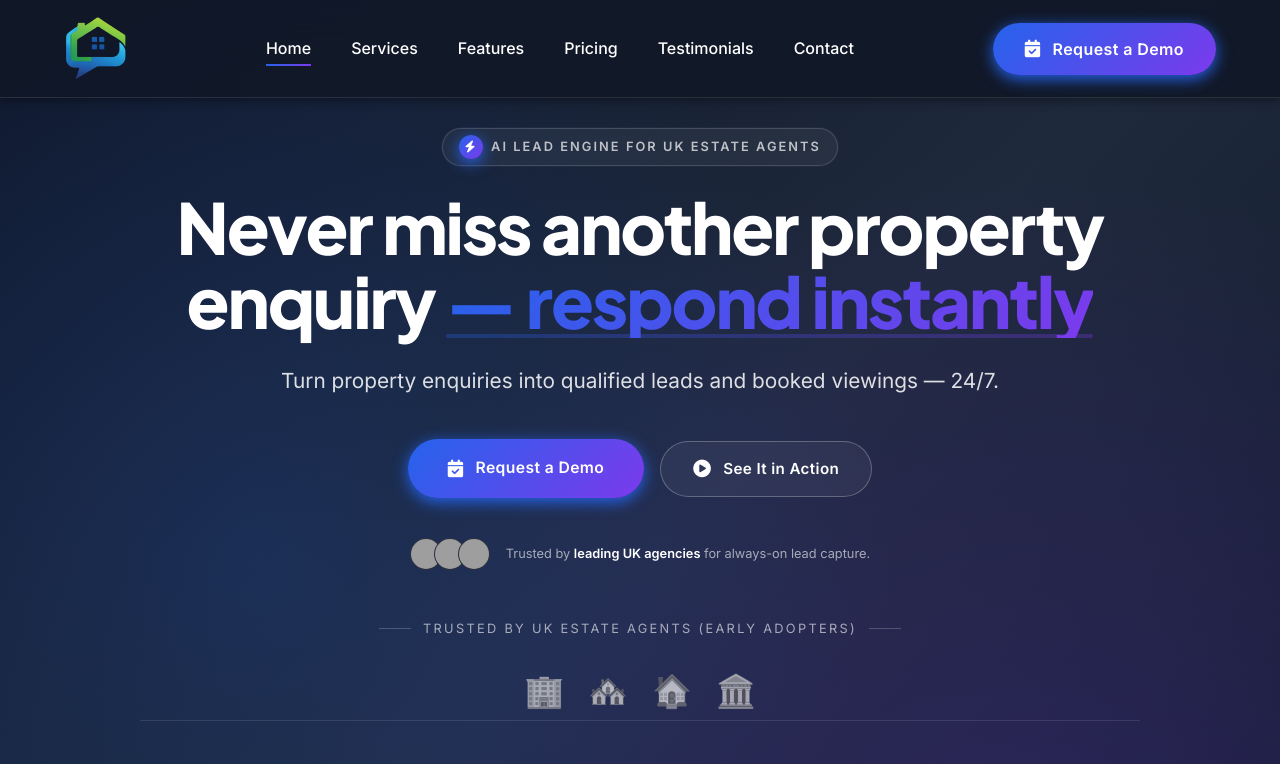
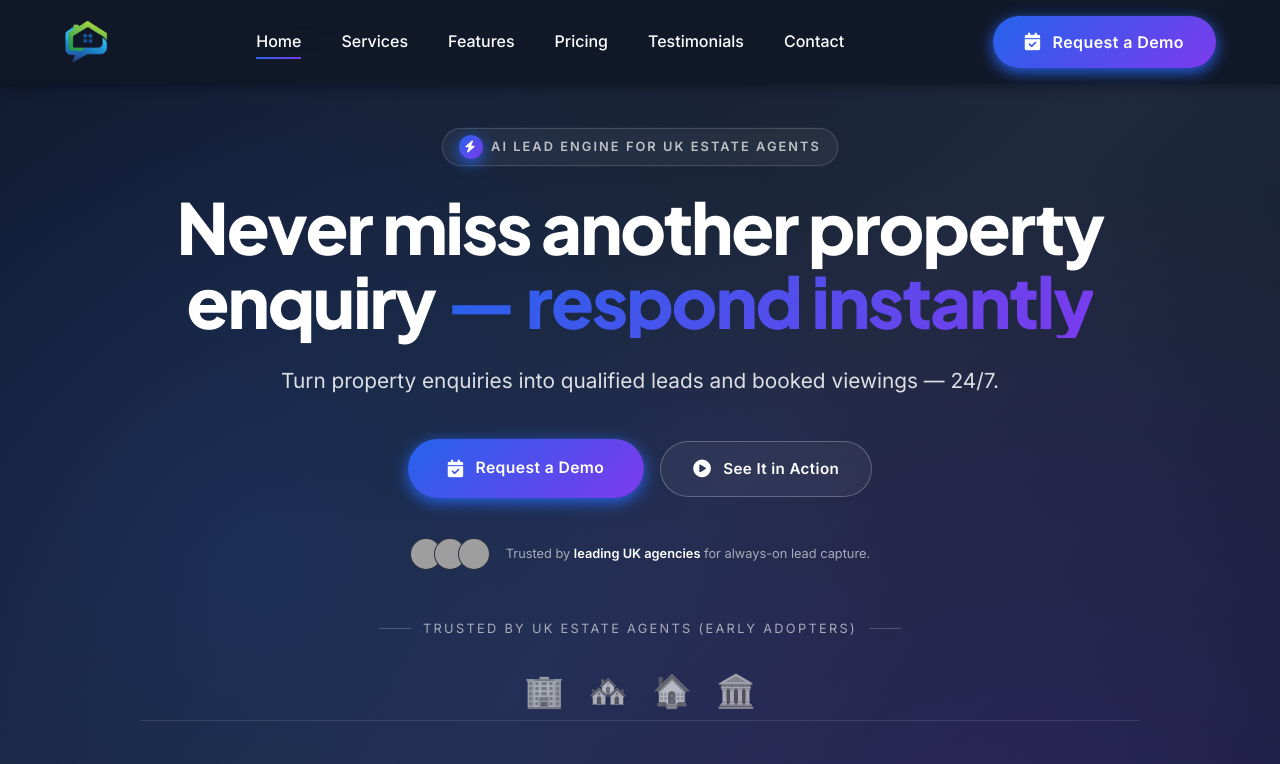
Before and after one commit to Waqas56jb/PropertyReply, a React (Create React App) app: page / in a window 1280 px wide. Shown: the top 764 px of the page. Built offline with nearby package versions, Linux system fonts and the light colour scheme; grey boxes are pictures that could not be loaded.

Commit message:
here is end to end complete website now in react language

```diff
--- a/src/components/Footer.jsx
+++ b/src/components/Footer.jsx
@@ -49,7 +49,7 @@ const Footer = () => {
       <div className="grid grid-cols-[repeat(auto-fit,minmax(250px,1fr))] gap-16 max-w-container mx-auto mb-16 max-sm:grid-cols-1 max-sm:gap-12">
         <div>
           <div className="flex items-center gap-3 mb-6">
-            <div className="h-[55px] w-auto flex items-center justify-center">
+            <div className="h-[40px] w-auto flex items-center justify-center">
               <img src="/logo.png" alt="PropertyReply Logo" className="h-full w-auto object-contain" />
             </div>
           </div>
--- a/src/components/Header.jsx
+++ b/src/components/Header.jsx
@@ -38,9 +38,9 @@ const Header = () => {
   };
 
   return (
-    <header className={`fixed top-0 left-0 w-full py-4 px-[5%] flex justify-between items-center bg-dark/90 backdrop-blur-[20px] z-[1000] border-b border-white/10 transition-all duration-300 shadow-[0_2px_10px_rgba(0,0,0,0.4)] ${scrolled ? 'py-3 shadow-[0_4px_20px_rgba(0,0,0,0.6)] bg-dark-light/95' : ''}`}>
+    <header className={`fixed top-0 left-0 w-full py-4 px-[5%] flex justify-between items-center bg-dark/90 backdrop-blur-[20px] z-[1000] transition-all duration-300 shadow-[0_2px_10px_rgba(0,0,0,0.4)] ${scrolled ? 'py-3 shadow-[0_4px_20px_rgba(0,0,0,0.6)] bg-dark-light/95' : ''}`}>
       <div className="flex items-center gap-3">
-        <div className="h-[65px] w-auto flex items-center justify-center">
+        <div className="h-[45px] w-auto flex items-center justify-center">
           <img src="/logo.png" alt="PropertyReply Logo" className="h-full w-auto object-contain" />
         </div>
       </div>
--- a/src/components/Hero.jsx
+++ b/src/components/Hero.jsx
@@ -61,7 +61,7 @@ const Hero = () => {
 
         <h1 className="font-display text-[clamp(2.4rem,5.5vw,4.75rem)] font-extrabold leading-[1.05] text-white mb-6 tracking-[-2px] max-md:text-[clamp(2rem,8vw,2.9rem)] max-md:mb-5 max-md:tracking-[-1px] max-sm:text-[clamp(1.5rem,8vw,2rem)] max-sm:mb-4 max-sm:tracking-[-0.5px] max-sm:text-left max-sm:leading-[1.2]">
           Never miss another property enquiry{' '}
-          <span className="bg-gradient-primary bg-clip-text text-transparent inline-block relative after:content-[''] after:absolute after:bottom-0 after:left-0 after:w-full after:h-1 after:bg-gradient-primary after:opacity-30 after:rounded-sm">
+          <span className="bg-gradient-primary bg-clip-text text-transparent inline-block relative after:content-[''] after:absolute after:bottom-0 after:left-0 after:w-full after:h-0">
             — respond instantly
           </span>
         </h1>
```
